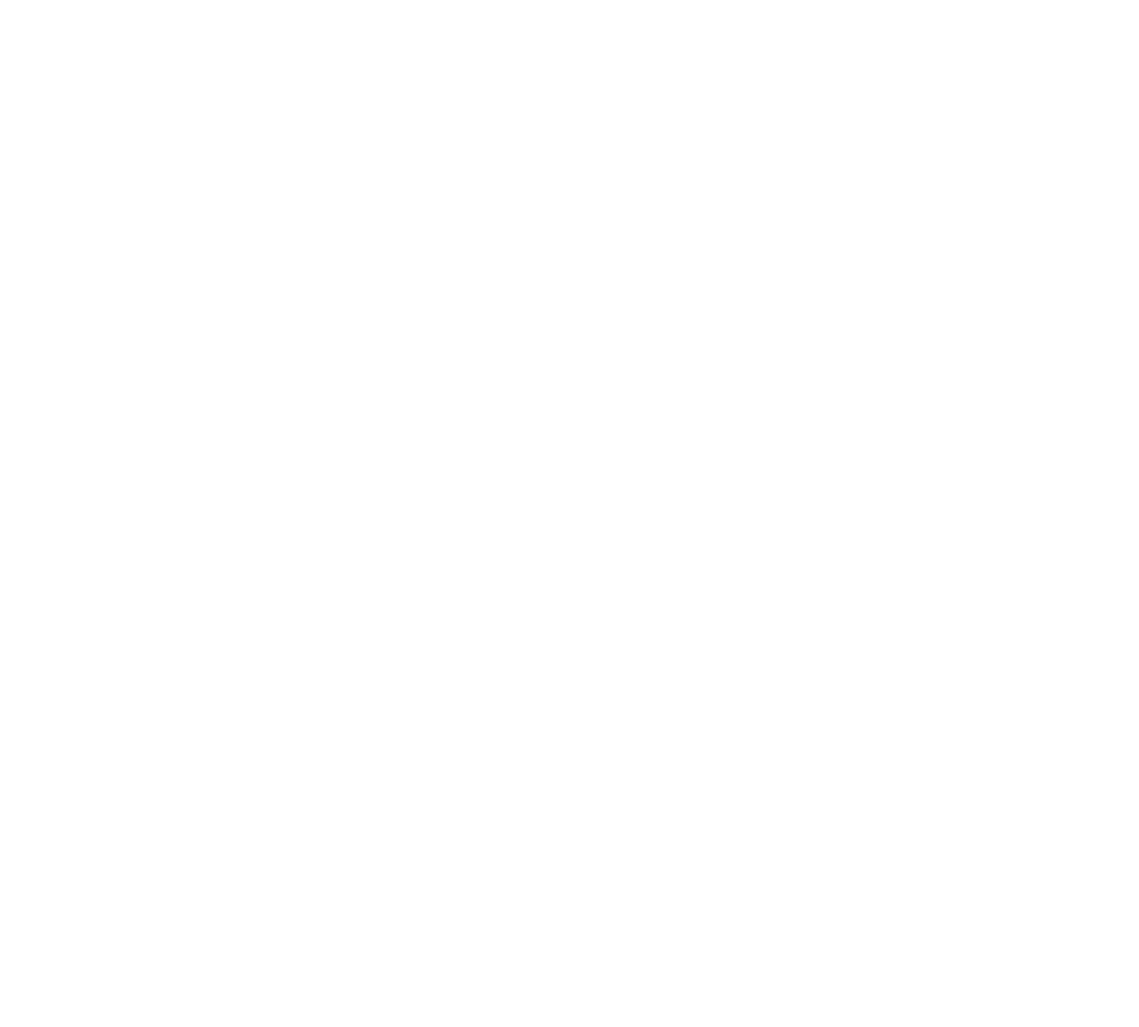
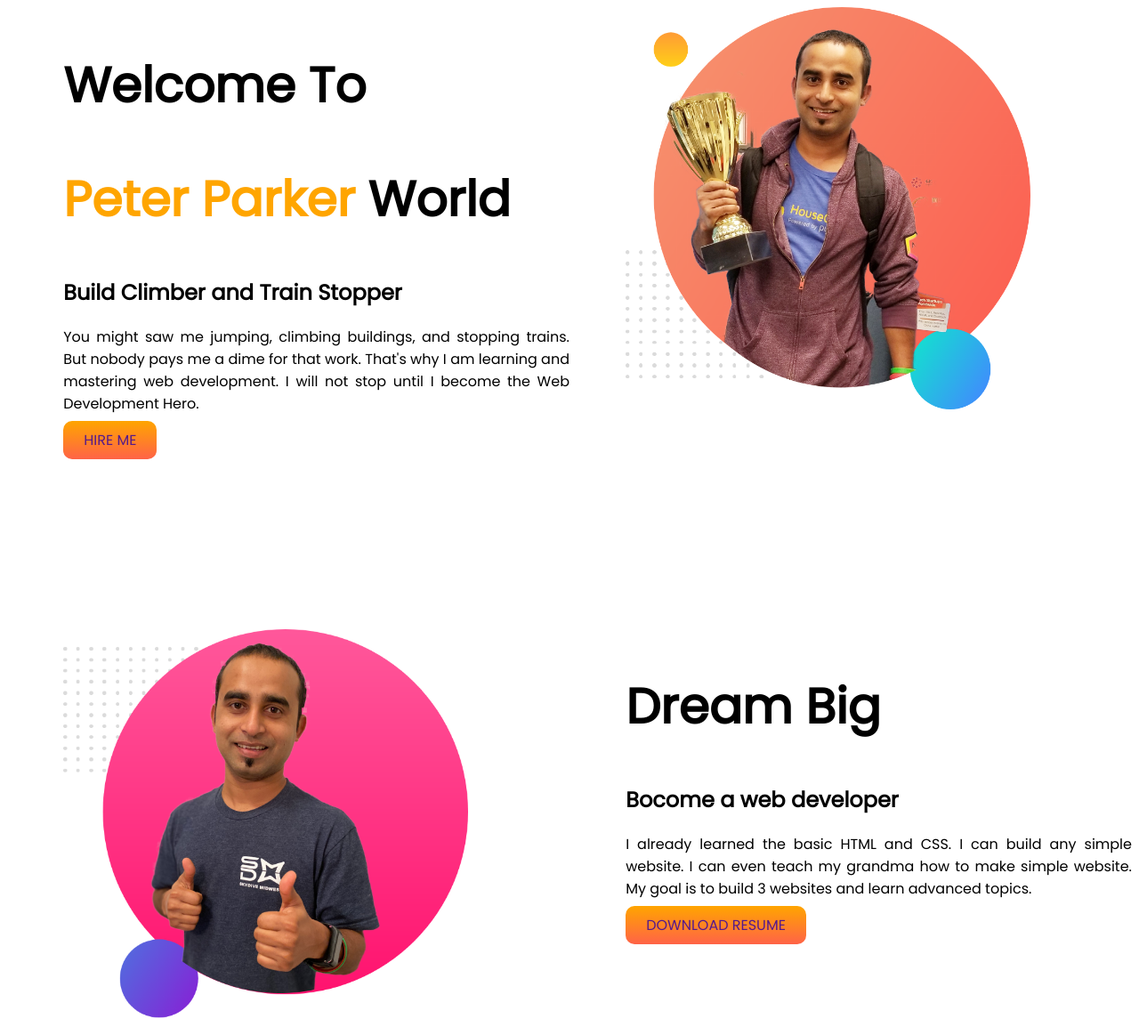
Before and after one commit to MDsaif777/developer-profils, a plain HTML site: page index.html in a window 1280 px wide. Shown: the whole page at 89% size. Before the commit the page ends 800 px from the top, so only its background shows below. Drawn offline with Linux system fonts and the light colour scheme.

Commit message:
two section done

```diff
--- a/index.html
+++ b/index.html
@@ -4,9 +4,37 @@
     <meta charset="UTF-8">
     <meta http-equiv="X-UA-Compatible" content="IE=edge">
     <meta name="viewport" content="width=device-width, initial-scale=1.0">
-    <title>Document</title>
+    <link rel="shortcut icon" href="images/jhankar.png" type="image/x-icon">
+    <title>Developer Profils</title>
+    <link rel="preconnect" href="https://fonts.googleapis.com">
+<link rel="preconnect" href="https://fonts.gstatic.com" crossorigin>
+<link href="https://fonts.googleapis.com/css2?family=Poppins&display=swap" rel="stylesheet">
+    <link rel="stylesheet" href="style.css">
 </head>
 <body>
+    <section>
+        <div class="half-width">
+            <h1>Welcome To</h1>
+            <h1><span class="orange-col">Peter Parker</span> World</h1>
+            <h2>Build Climber and Train Stopper</h2>
+            <p>You might saw me jumping, climbing buildings, and stopping trains. But nobody pays me a dime for that work. That's why I am learning and mastering web development. I will not stop until I become the Web Development Hero.</p>
+            <a class="link-cla" target="_blank"  href="">HIRE ME</a>
+        </div>
+        <div class="half-width">
+            <img src="images/jhankar.png" alt="">
+        </div>
+    </section>
+    <section>
+        <div class="half-width">
+            <img src="images/jhankar2.png" alt="">
+        </div>
+        <div class="half-width">
+            <h1> Dream Big</h1>
+            <h2>Bocome a web developer</h2>
+            <p>I already learned the basic HTML and CSS. I can build any simple website. I can even teach my grandma how to make simple website. My goal is to build 3 websites and learn advanced topics.</p>
+            <a class="link-cla" target="_blank" href="">DOWNLOAD RESUME</a>
+        </div>
+    </section>
 
 </body>
 </html>
--- /dev/null
+++ b/style.css
@@ -0,0 +1,30 @@
+body{
+    font-family: 'Poppins', sans-serif;
+}
+h1{
+    font-size: 55px;
+}
+p{
+    text-align: justify;
+}
+section{
+    display:flex;
+    margin-bottom: 200px;
+
+}
+.half-width{
+    width: 45%;
+    margin-left: 5%;
+}
+.half-width img{
+    width: 80%;
+}
+.orange-col{
+    color:orange
+}
+.link-cla{
+    text-decoration: none;
+    background-image: linear-gradient(orange, tomato);
+    padding: 10px 23px;
+    border-radius: 10px;
+}
```
Also changed, not shown: images/dream-bg.png (added), images/exp-bg.png (added), images/jhankar.png (added), images/jhankar2.png (added), images/my-bg.png (added), images/my-bg2.png (added), images/top-banner.png (added).
